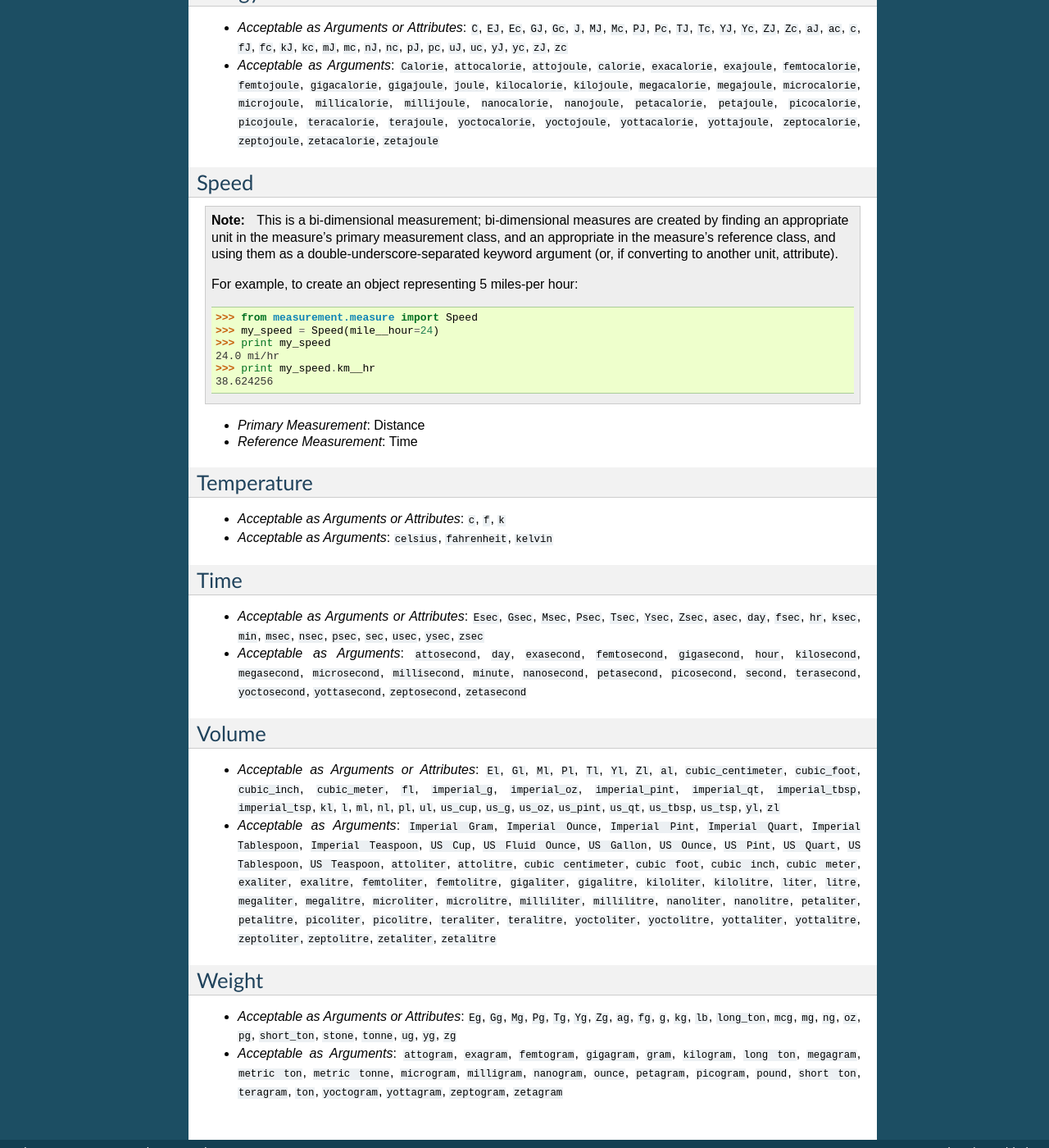
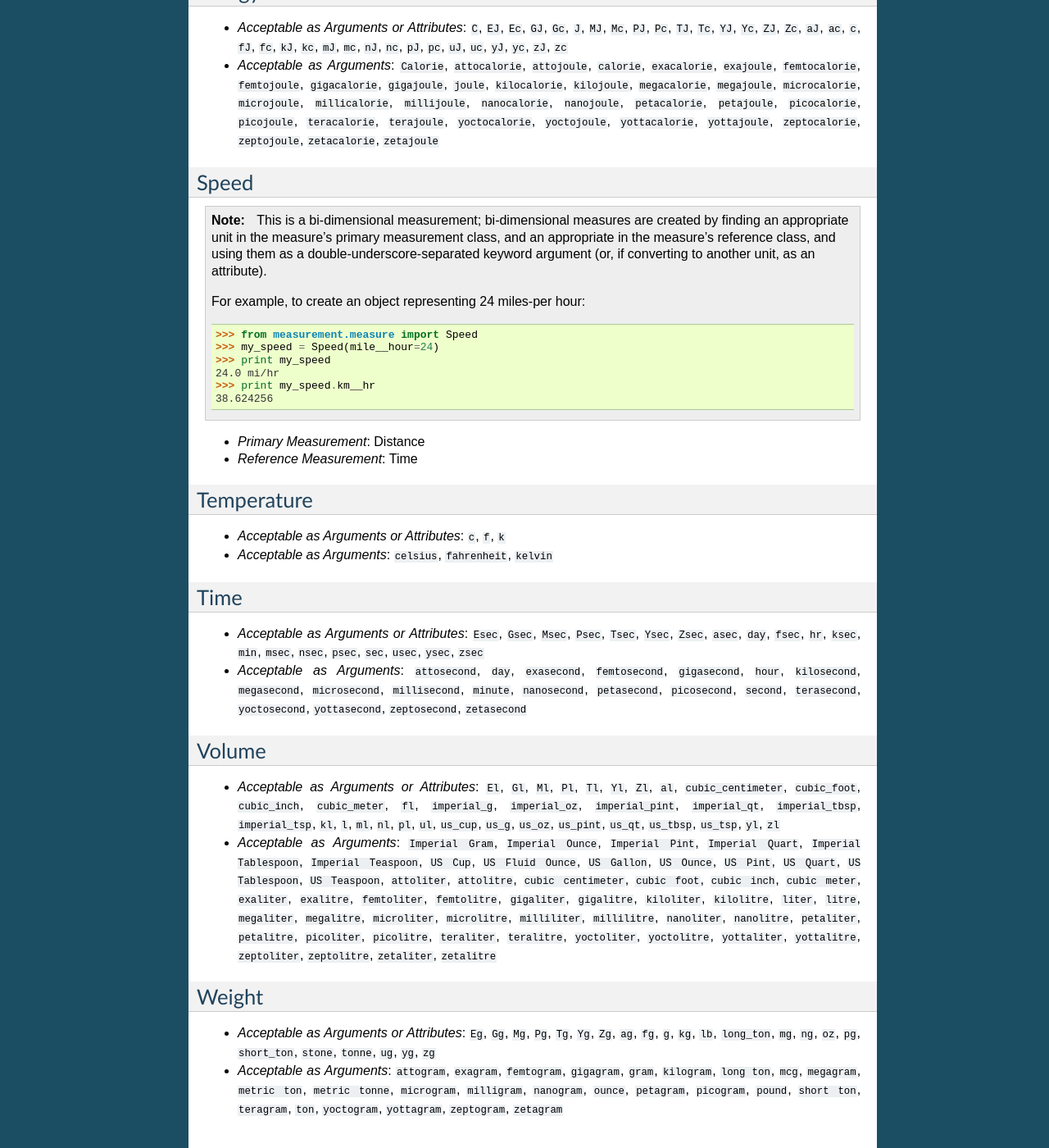
Before and after one commit to coddingtonbear/python-measurement, a Sphinx documentation site: the page built from docs/topics/measures.rst, in a window 1280 px wide and 1400 px high, scrolled down 1560 px. Shown: the whole window at 82% size. Built offline with Sphinx 7.4.7, drawn with Linux system fonts in a browser that asks for light colours.

Commit message:
Updating documentation.

```diff
--- a/docs/topics/measures.rst
+++ b/docs/topics/measures.rst
@@ -68,9 +68,9 @@ Speed
    measure's primary measurement class, and an appropriate
    in the measure's reference class, and using them as a
    double-underscore-separated keyword argument (or, if
-   converting to another unit, attribute).
+   converting to another unit, as an attribute).
 
-   For example, to create an object representing 5 miles-per
+   For example, to create an object representing 24 miles-per
    hour::
 
       >>> from measurement.measure import Speed
@@ -104,5 +104,5 @@ Volume
 Weight
 ------
 
-* *Acceptable as Arguments or Attributes*: ``Eg``, ``Gg``, ``Mg``, ``Pg``, ``Tg``, ``Yg``, ``Zg``, ``ag``, ``fg``, ``g``, ``kg``, ``lb``, ``long_ton``, ``mcg``, ``mg``, ``ng``, ``oz``, ``pg``, ``short_ton``, ``stone``, ``tonne``, ``ug``, ``yg``, ``zg``
-* *Acceptable as Arguments*: ``attogram``, ``exagram``, ``femtogram``, ``gigagram``, ``gram``, ``kilogram``, ``long ton``, ``megagram``, ``metric ton``, ``metric tonne``, ``microgram``, ``milligram``, ``nanogram``, ``ounce``, ``petagram``, ``picogram``, ``pound``, ``short ton``, ``teragram``, ``ton``, ``yoctogram``, ``yottagram``, ``zeptogram``, ``zetagram``
+* *Acceptable as Arguments or Attributes*: ``Eg``, ``Gg``, ``Mg``, ``Pg``, ``Tg``, ``Yg``, ``Zg``, ``ag``, ``fg``, ``g``, ``kg``, ``lb``, ``long_ton``, ``mg``, ``ng``, ``oz``, ``pg``, ``short_ton``, ``stone``, ``tonne``, ``ug``, ``yg``, ``zg``
+* *Acceptable as Arguments*: ``attogram``, ``exagram``, ``femtogram``, ``gigagram``, ``gram``, ``kilogram``, ``long ton``, ``mcg``, ``megagram``, ``metric ton``, ``metric tonne``, ``microgram``, ``milligram``, ``nanogram``, ``ounce``, ``petagram``, ``picogram``, ``pound``, ``short ton``, ``teragram``, ``ton``, ``yoctogram``, ``yottagram``, ``zeptogram``, ``zetagram``
--- a/docs/util.py
+++ b/docs/util.py
@@ -28,9 +28,9 @@ for measure in get_all_measures():
         print("   measure's primary measurement class, and an appropriate")
         print("   in the measure's reference class, and using them as a")
         print("   double-underscore-separated keyword argument (or, if")
-        print("   converting to another unit, attribute).")
+        print("   converting to another unit, as an attribute).")
         print()
-        print("   For example, to create an object representing 5 miles-per")
+        print("   For example, to create an object representing 24 miles-per")
         print("   hour::")
         print()
         print("      >>> from measurement.measure import Speed")
```
